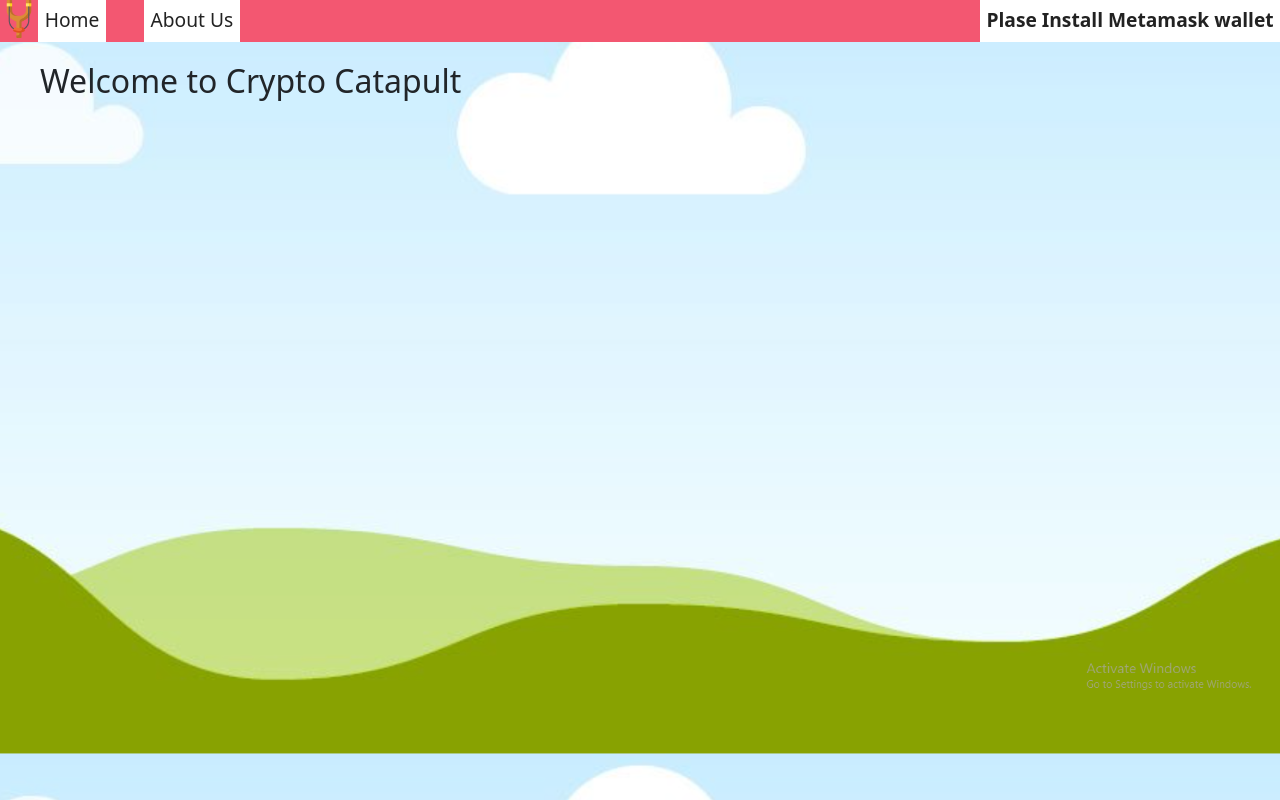
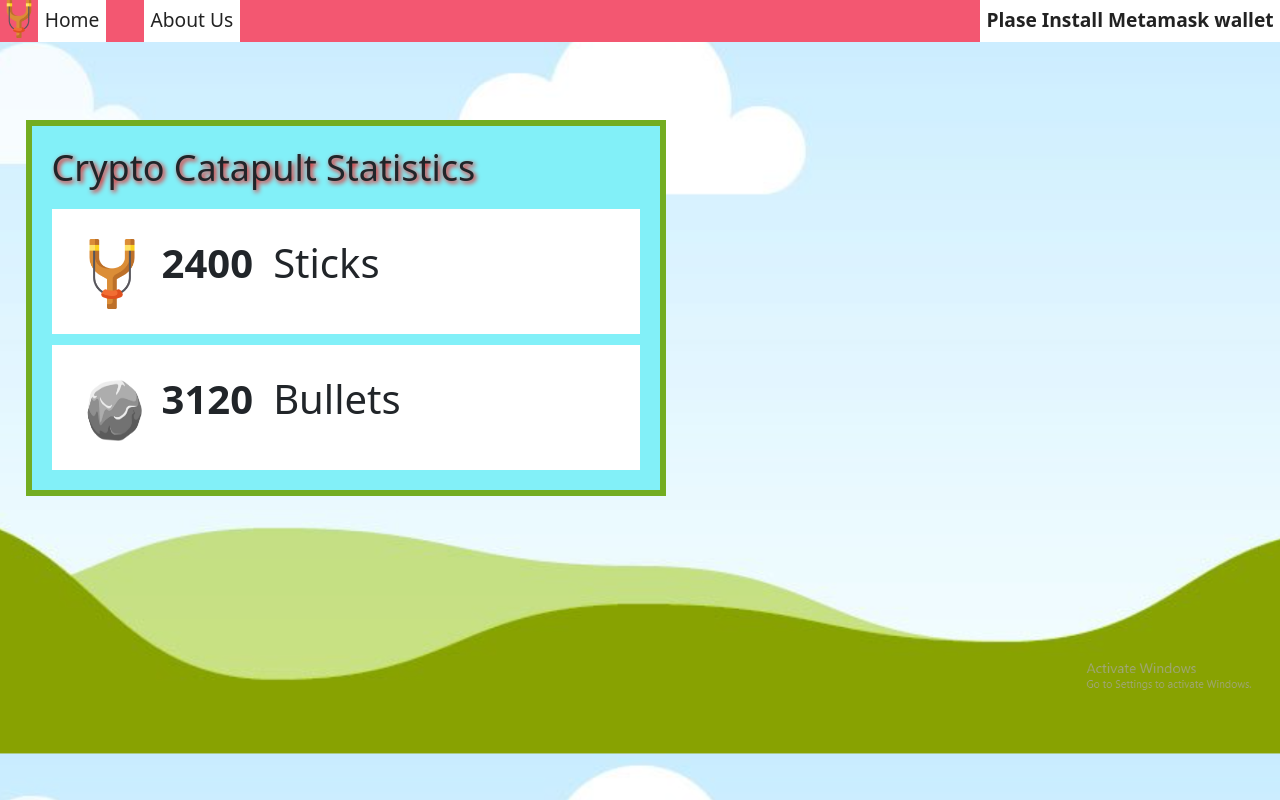
Before and after one commit to CryptoCatapultGameFi/FrontEnd, a React (Create React App) app: page / in a window 1280 px wide. Built offline with nearby package versions, Linux system fonts and the light colour scheme.

Commit message:
imprement home page

```diff
--- a/src/App.js
+++ b/src/App.js
@@ -19,7 +19,7 @@ function App() {
     <div className="App">
       <AppHeader />
       <Routes>
-        <Route path="/" element={<Welcome />} />
+        <Route path="/" element={<Home />} />
         <Route path="home" element={<Home />} />
         <Route path="storage/*" element={<Storage />} />
         <Route path="marketplace/*" element={<Marketplace />} />
--- /dev/null
+++ b/src/components/homePage/Home.css
@@ -0,0 +1,40 @@
+.home{
+    display: inline-block;
+    position: fixed;
+    top: 15%;
+    left: 2%;
+    background: blue;
+    border: 6px solid #73AD21;
+    width: 50%;
+    padding: 20px;
+    background-color: rgb(130, 240, 248);
+}
+
+.home-stat{
+    padding: 20px;
+    background-color: rgb(255, 255, 255);
+    margin-top: 2%;
+}
+
+.home-text-img{
+    padding: 5px;
+    width: 10vb;
+    height: 10vb;
+    display: inline-block;
+}
+
+.home-text{
+    font-size: 5vb;
+    padding: 10px;
+    display: inline-block;
+}
+
+.home-text-head{
+    font-size: 4.5vb;
+    text-shadow: 2px 2px 5px red;
+    display: inline-block;
+}
+
+.number{
+    font-weight: 700;
+}
--- a/src/components/homePage/Home.js
+++ b/src/components/homePage/Home.js
@@ -1,9 +1,22 @@
 import LayoutPage from "../../layout/LayoutPage";
-import React, { useContext } from "react";
+import "./Home.css"
+
 function Home() {
   return (
     <LayoutPage>
-      <h2>Home of Crypto Catapult</h2>
+      <div className="home">
+        <h2 className="home-text-head">Crypto Catapult  Statistics </h2>
+        <div className="home-stat">
+        <img className="home-text-img" alt="logo" src='/catapult.png' />
+        <h1 className="home-text number">2400 </h1>
+        <h1 className="home-text">Sticks </h1>
+        </div>
+        <div className="home-stat">
+        <img className="home-text-img" alt="logo" src='/stone.png' />
+        <h1 className="home-text number">3120 </h1>
+        <h1 className="home-text">Bullets </h1>
+        </div>
+      </div>
     </LayoutPage>
   );
 }
```
